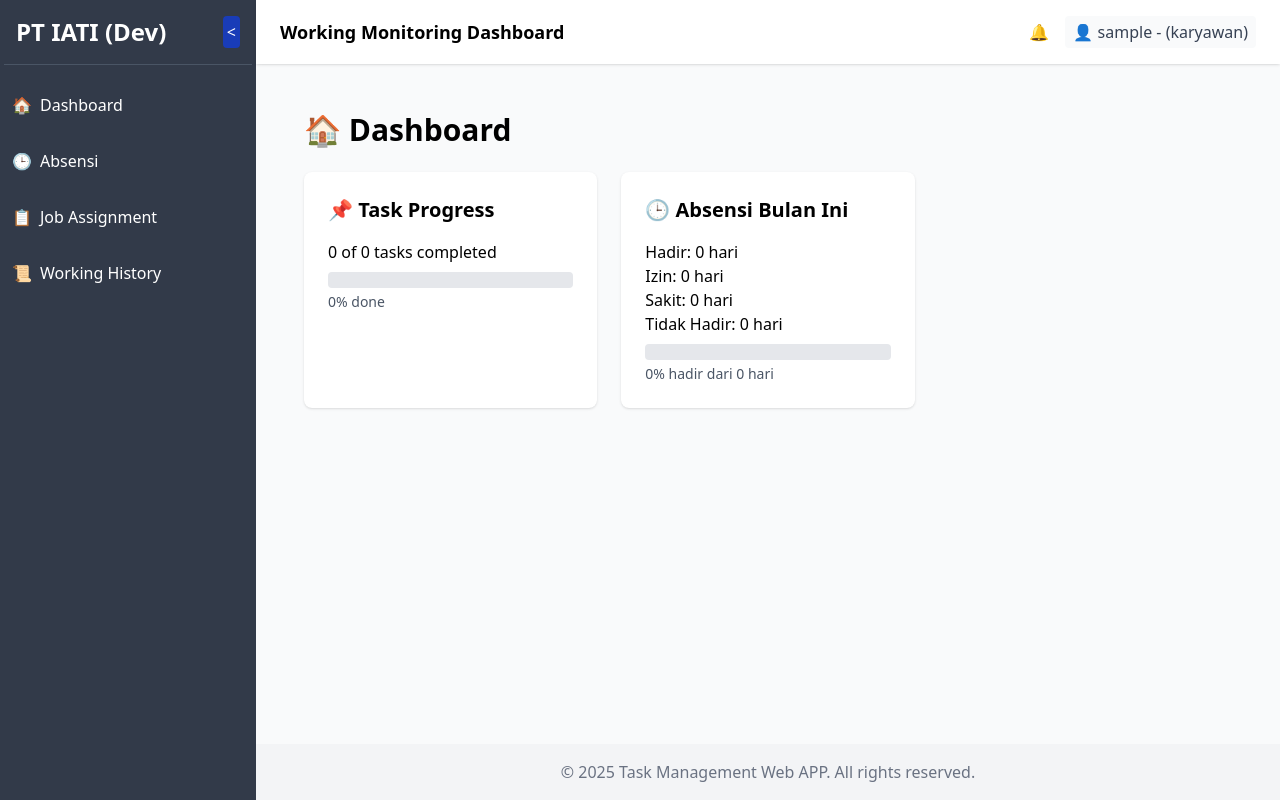
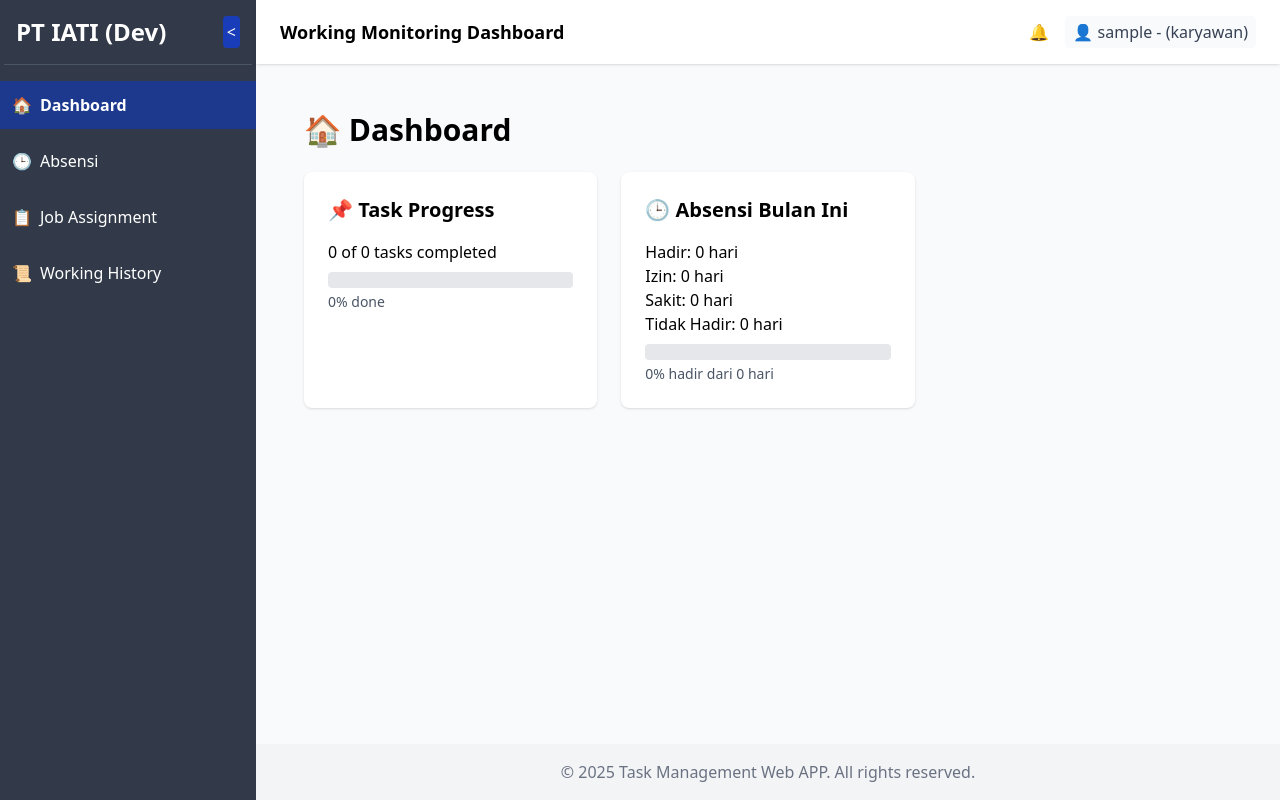
Before and after one commit to SaGerz/erp_company_UI, a React (Vite) app: page / in a window 1280 px wide. Built offline with nearby package versions, Linux system fonts and the light colour scheme; no server answers; sample sign-in values are in the browser's storage.

Commit message:
Fix : give activate to sidebar

```diff
--- a/src/Components/Sidebar/Sidebar.css
+++ b/src/Components/Sidebar/Sidebar.css
@@ -1,3 +1,8 @@
 :root {
   --color-sidebar: #323a49;
 }
+
+.sidebar-active {
+  background-color: #1d4ed8;
+  border-left: 4px solid #60a5fa;
+}
--- a/src/Components/Sidebar/Sidebar.jsx
+++ b/src/Components/Sidebar/Sidebar.jsx
@@ -1,9 +1,17 @@
 import { useState } from "react";
-import { Link } from "react-router-dom";
+// import { Link } from "react-router-dom";
+import { NavLink } from "react-router-dom";
 import './Sidebar.css'
 const Sidebar = () => {
     const [isOpen, setIsOpen] = useState(true);
     const toggleSidebar = () => setIsOpen(!isOpen);
+
+    const menuItems = [
+        { path: "/", icon: "🏠", label: "Dashboard" },
+        { path: "/Absensi", icon: "🕒", label: "Absensi" },
+        { path: "/Task-Management", icon: "📋", label: "Job Assignment" },
+        { path: "/Working-History", icon: "📜", label: "Working History" },
+    ];
 
     return (
         <div
@@ -23,34 +31,17 @@ const Sidebar = () => {
         {/* Garis pembatas */}
         <hr className="border-gray-600 mx-1" />
         <nav className="flex flex-col space-y-2 mt-4">
-            <Link
-            to="/"
-            className="hover:bg-blue-800 p-3 flex items-center space-x-2"
-            >
-            <span>🏠</span>
-            {isOpen && <span>Dashboard</span>}
-            </Link>
-            <Link
-            to="/Absensi"
-            className="hover:bg-blue-800 p-3 flex items-center space-x-2"
-            >
-            <span>🕒</span>
-            {isOpen && <span>Absensi</span>}
-            </Link>
-            <Link
-            to="/Task-Management"
-            className="hover:bg-blue-800 p-3 flex items-center space-x-2"
-            >
-            <span>📋</span>
-            {isOpen && <span>Job Assignment</span>}
-            </Link>
-            <Link
-            to="/Working-History"
-            className="hover:bg-blue-800 p-3 flex items-center space-x-2"
-            >
-            <span>📜</span>
-            {isOpen && <span>Working History</span>}
-            </Link>
+            {menuItems.map((item) => (
+                <NavLink key={item.path} to={item.path} end
+                    className={({ isActive }) =>
+                    `p-3 flex items-center space-x-2 hover:bg-blue-800 transition-colors ${
+                        isActive ? "bg-blue-900 font-semibold" : ""
+                    }`
+                }>
+                    <span>{item.icon}</span>
+                    {isOpen && <span>{item.label}</span>}
+                </NavLink>
+            ))}
         </nav>
         </div>
     );
```
